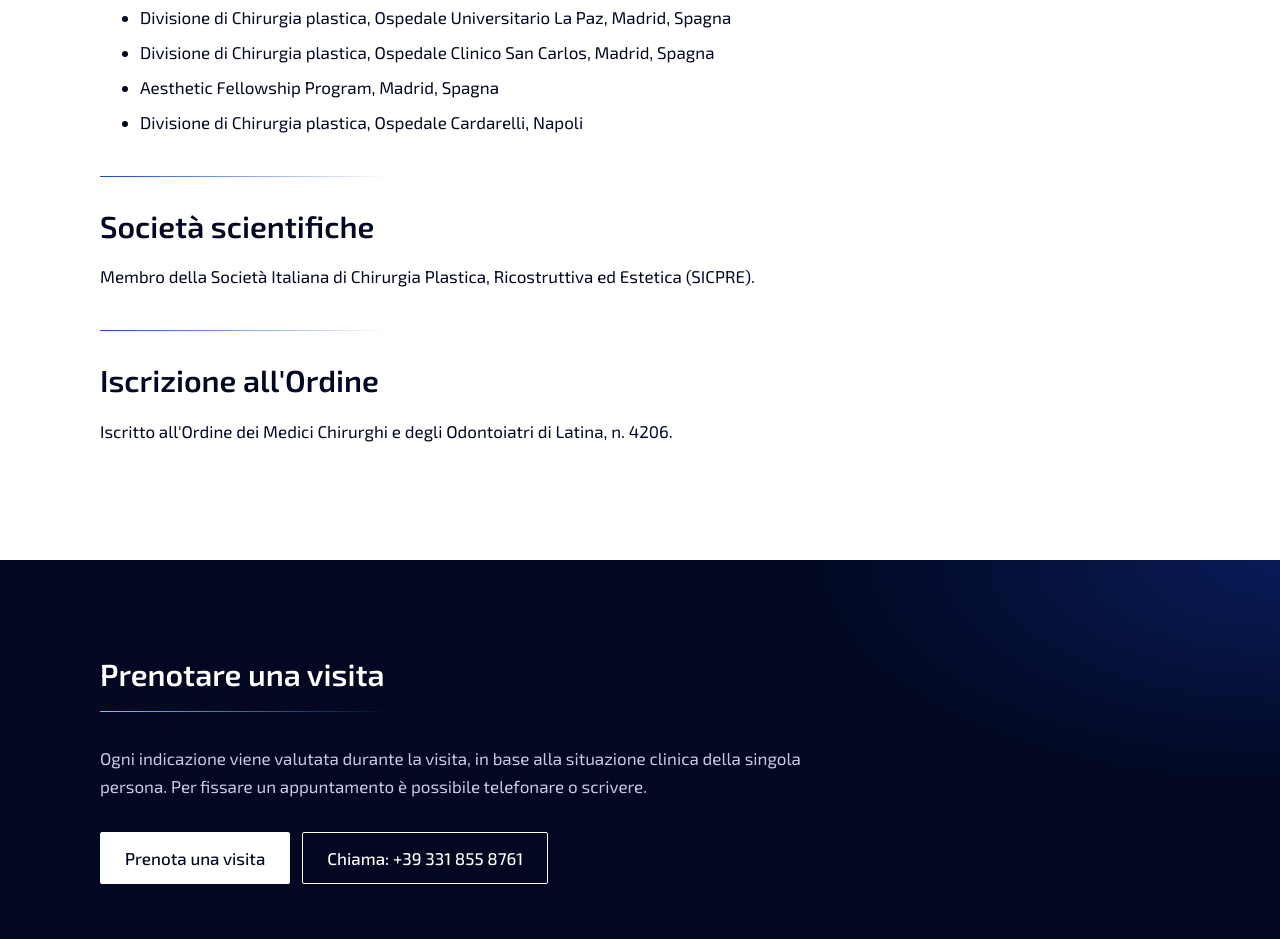
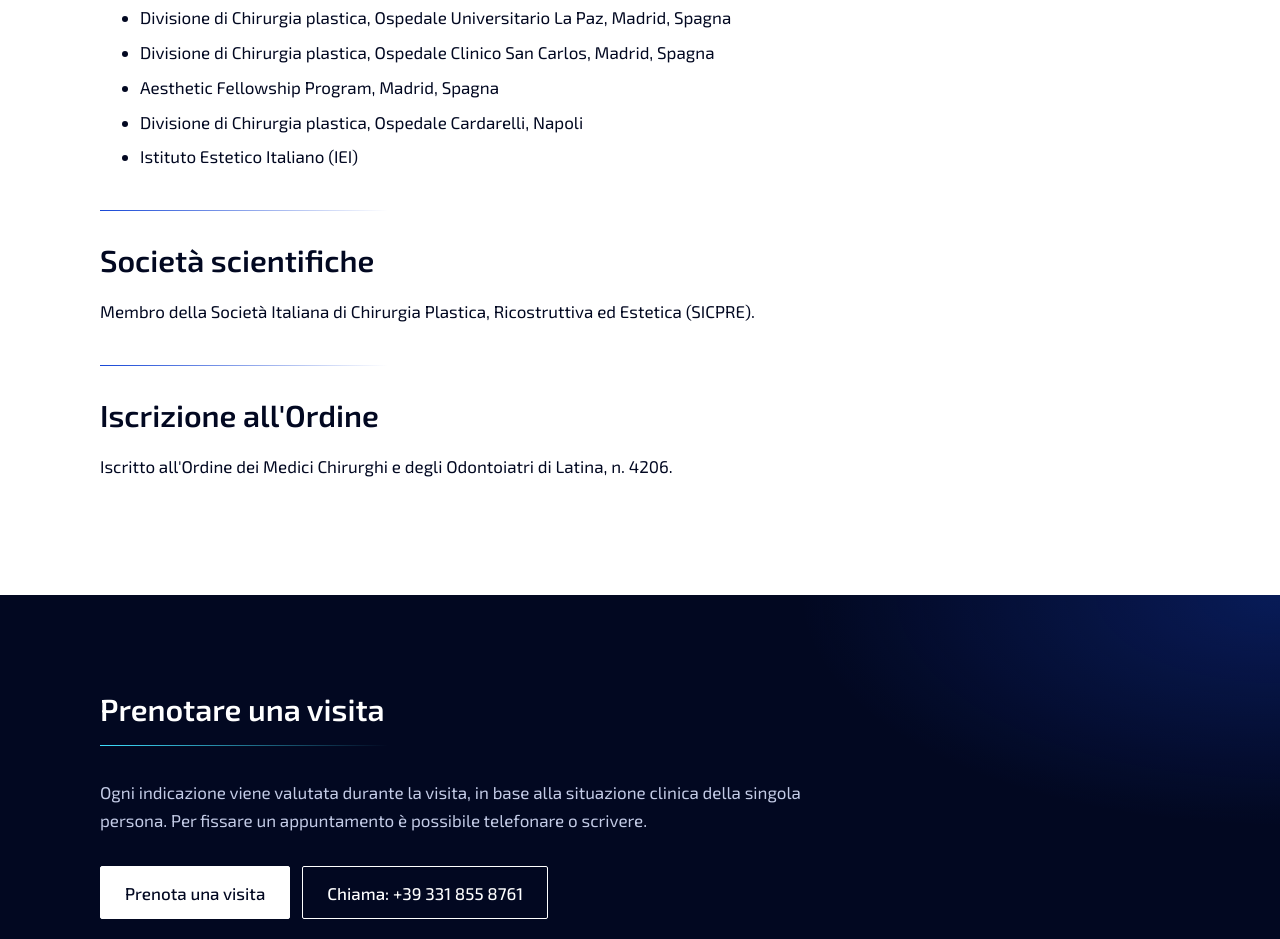
Before and after one commit to costifirri/sito-squarcia-neri, an Astro site: page /chi-sono in a window 1280 px wide. Shown: the part 1035-1974 px from the top of the page. Built offline with nearby package versions, Linux system fonts and the light colour scheme; Astro itself is replaced by a stand-in of ours.

Commit message:
Aggiunge Istituto Estetico Italiano (IEI) alla formazione
Co-Authored-By: Claude Fable 5.2 <noreply@anthropic.com>

```diff
--- a/src/views/ChiSono.astro
+++ b/src/views/ChiSono.astro
@@ -33,6 +33,7 @@ const testi = {
           'Divisione di Chirurgia plastica, Ospedale Clinico San Carlos, Madrid, Spagna',
           'Aesthetic Fellowship Program, Madrid, Spagna',
           'Divisione di Chirurgia plastica, Ospedale Cardarelli, Napoli',
+          'Istituto Estetico Italiano (IEI)',
         ],
       },
       {
@@ -63,6 +64,7 @@ const testi = {
           'Plastic Surgery Division, Hospital Clínico San Carlos, Madrid, Spain',
           'Aesthetic Fellowship Program, Madrid, Spain',
           'Plastic Surgery Division, Cardarelli Hospital, Naples, Italy',
+          'Istituto Estetico Italiano (IEI)',
         ],
       },
       {
```
